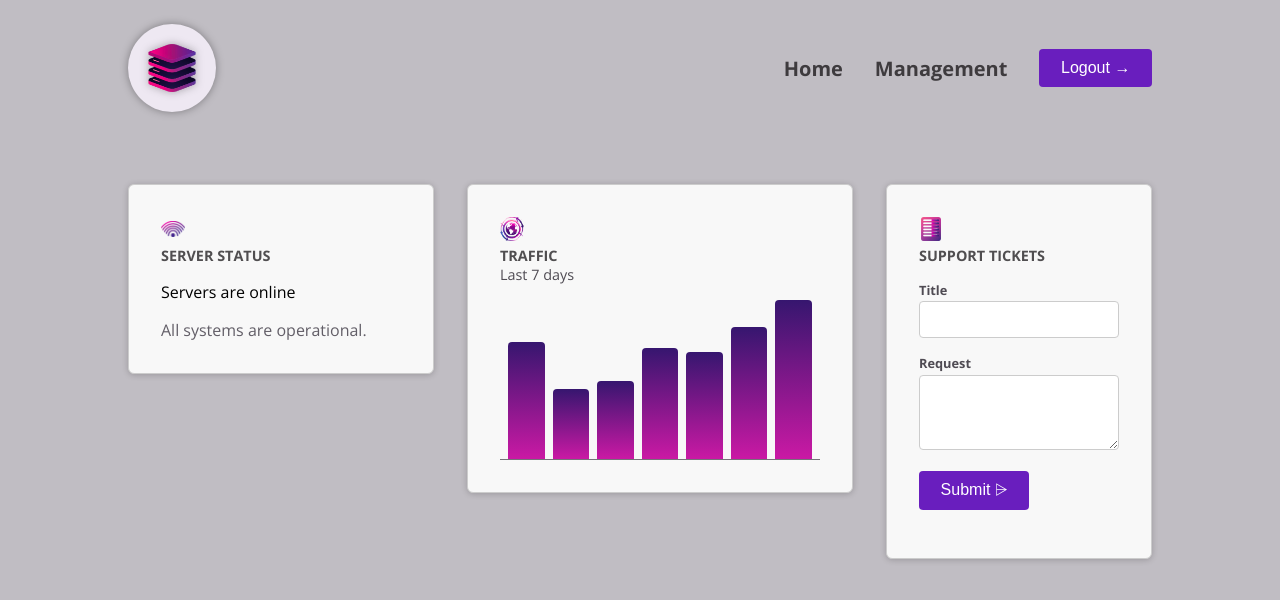
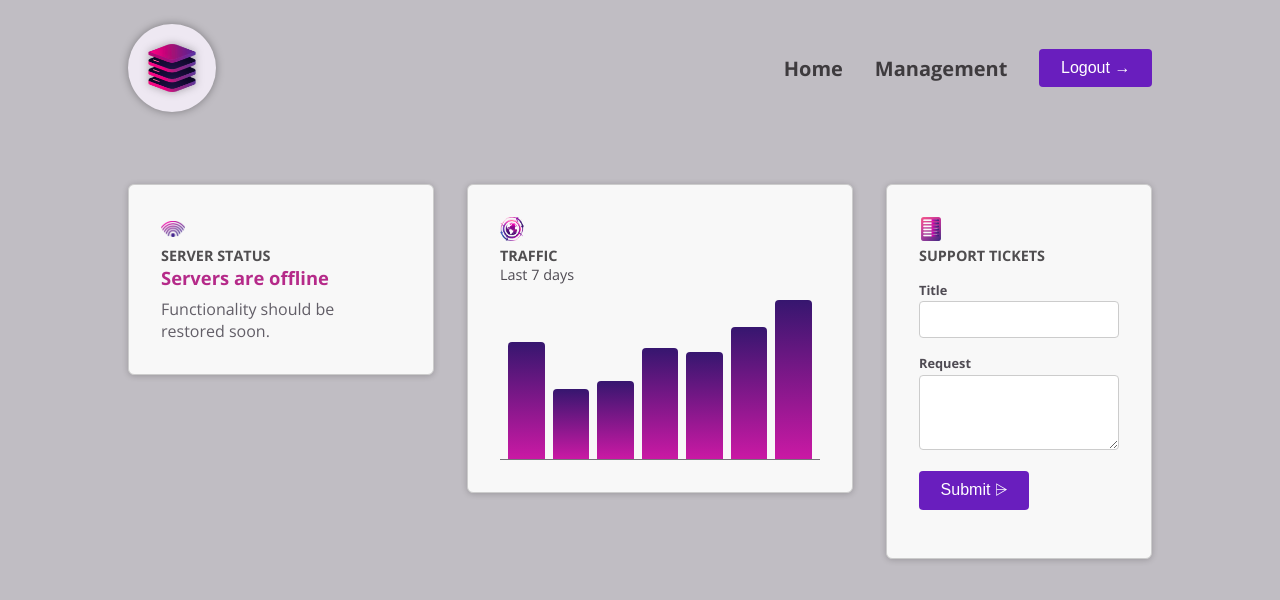
Before and after one commit to anonymouspilotbr/stats-dashboard-app, an Angular app: page / in a window 1280 px wide. Shown: the top 600 px of the page. Built offline with nearby package versions, Linux system fonts and the light colour scheme.

Commit message:
[v009] ngOnInit

```diff
--- a/src/app/dashboard/dashboard-server-status/dashboard-server-status.component.html
+++ b/src/app/dashboard/dashboard-server-status/dashboard-server-status.component.html
@@ -1,3 +1,9 @@
+<div [class]="{
+    status: true,
+    'status-online': currentStatus === 'online',
+    'status-offline': currentStatus === 'offline',
+    'status-unknown': currentStatus === 'unknown'
+}">
     @if (currentStatus === 'online') {
         <p>Servers are online</p>
         <p>All systems are operational.</p>
@@ -8,3 +14,4 @@
         <p>Server status is unknown</p>
         <p>Fetching server status failed.</p>
     }
+</div>
--- a/src/app/dashboard/dashboard-server-status/dashboard-server-status.component.ts
+++ b/src/app/dashboard/dashboard-server-status/dashboard-server-status.component.ts
@@ -8,5 +8,21 @@
   styleUrl: './dashboard-server-status.component.css'
 })
 export class DashServerStatusComponent {
-  currentStatus = 'online';
+  currentStatus: 'online' | 'offline' | 'unknown' = 'online';
+
+  constructor () {}
+
+  ngOnInit() {
+    setInterval(() => {
+      const rand = Math.random();
+
+      if (rand < 0.5){
+        this.currentStatus = 'online';
+      } else if (rand < 0.9){
+        this.currentStatus = 'offline';
+      } else {
+        this.currentStatus = 'unknown';
+      }
+    }, 5000);
+  }
 }
--- a/src/app/dashboard/server-traffic/server-traffic.component.css
+++ b/src/app/dashboard/server-traffic/server-traffic.component.css
@@ -1,5 +1,5 @@
 
-#traffic {
+:host {
   display: block;
   width: 15rem;
 }
@@ -27,7 +27,7 @@
 }
 
 @media (min-width: 768px) {
-  #traffic {
+  :host {
     width: 20rem;
   }
 }
--- a/src/app/dashboard/server-traffic/server-traffic.component.html
+++ b/src/app/dashboard/server-traffic/server-traffic.component.html
@@ -1,9 +1,6 @@
-<div id="traffic">
-    <p>Last 7 days</p>
-
-    <div id="chart">
+<p>Last 7 days</p>
+<div id="chart">
     @for (dataPoint of dummyTrafficData; track dataPoint.id) {
         <div [style.height]="(dataPoint.value / maxTraffic) * 100 + '%'"></div>
     }
-    </div>
 </div>
```
Lines whose indentation alone changed are shown as unchanged.
